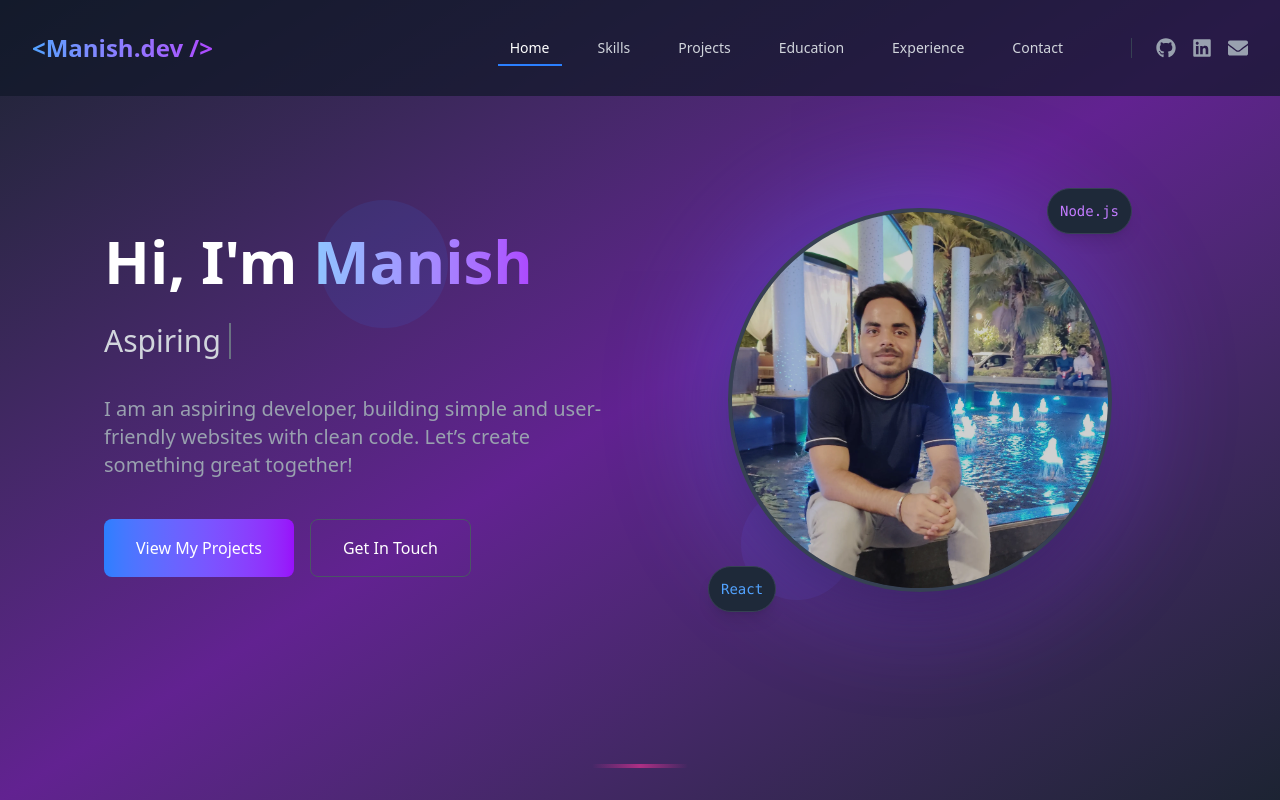
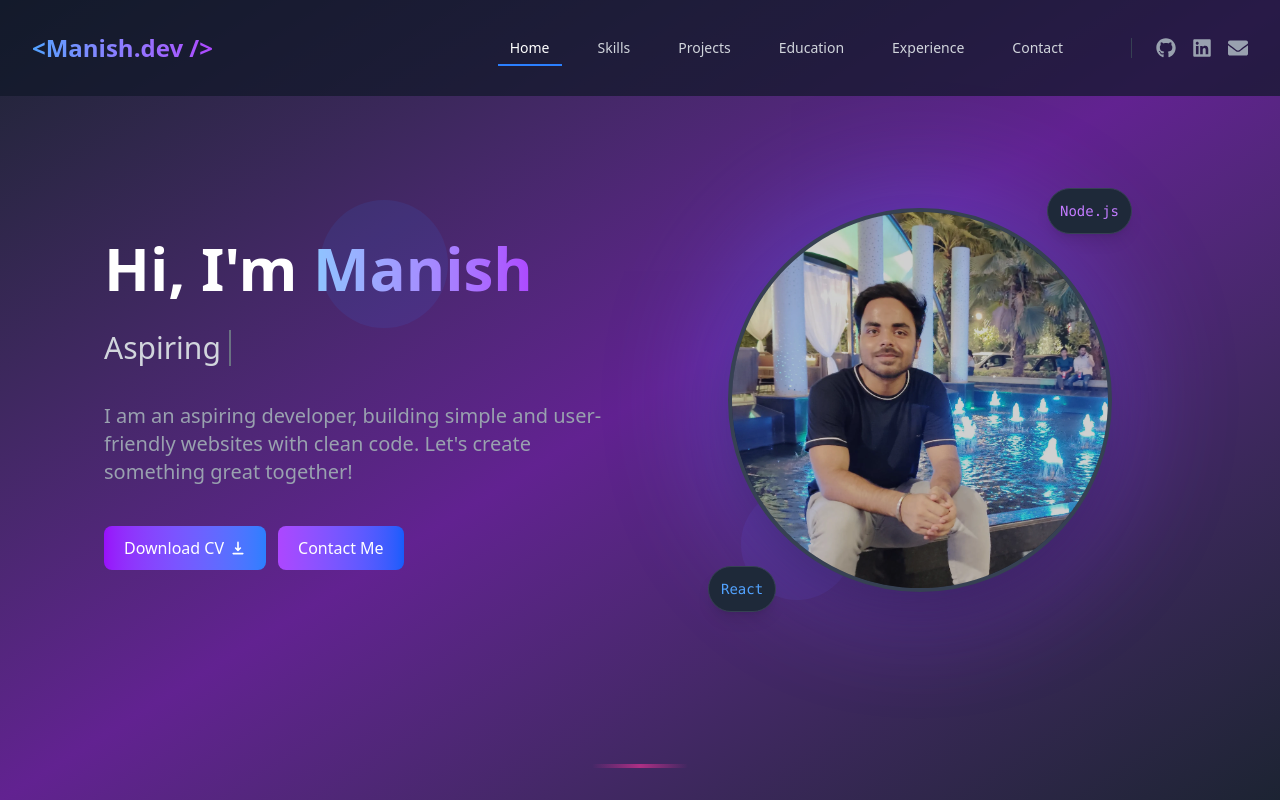
Before and after one commit to thekmanish/portfolio, a React (Vite) app: page / in a window 1280 px wide. Shown: the top 800 px of the page. Built offline with nearby package versions, Linux system fonts and the light colour scheme.

Commit message:
Added Resume Link

```diff
--- a/src/components/Hero.jsx
+++ b/src/components/Hero.jsx
@@ -60,6 +60,17 @@ export default function Hero() {
     }
   };
 
+  const downloadResume = () => {
+    // Replace with your actual resume file path
+    const resumeUrl = "ManishKumarSingh_Resume.pdf";
+    const link = document.createElement("a");
+    link.href = resumeUrl;
+    link.download = "ManishKumarSingh_Resume.pdf";
+    document.body.appendChild(link);
+    link.click();
+    document.body.removeChild(link);
+  };
+
   return (
     <section
       id="home"
@@ -95,21 +106,41 @@ export default function Hero() {
 
             <p className="text-gray-400 text-lg sm:text-xl mb-10 max-w-lg mx-auto lg:mx-0">
               I am an aspiring developer, building simple and user-friendly
-              websites with clean code. Let’s create something great together!
+              websites with clean code. Let's create something great together!
             </p>
 
-            <div className="flex flex-col sm:flex-row gap-4 justify-center lg:justify-start">
+            <div className="flex flex-wrap gap-3 justify-center lg:justify-start items-center">
+              {/* <button
+                onClick={() => scrollToSection("projects")}
+                className="px-5 py-2.5 bg-gradient-to-r from-blue-500 to-purple-600 text-white font-medium rounded-lg hover:shadow-lg hover:shadow-blue-500/30 transition-all duration-300 transform hover:-translate-y-0.5 text-sm sm:text-base"
+              >
+                View Projects
+              </button> */}
+
               <button
-                onClick={() => scrollToSection("projects")}
-                className="px-6 py-3 sm:px-8 sm:py-4 bg-gradient-to-r from-blue-500 to-purple-600 text-white font-medium rounded-lg hover:shadow-lg hover:shadow-blue-500/30 transition-all duration-300 transform hover:-translate-y-1"
+                onClick={downloadResume}
+                className="px-5 py-2.5 bg-gradient-to-r from-purple-600 to-blue-500 text-white font-medium rounded-lg hover:shadow-lg hover:shadow-purple-500/30 transition-all duration-300 transform hover:-translate-y-0.5 flex items-center gap-1.5 text-sm sm:text-base group"
               >
-                View My Projects
+                <span>Download CV</span>
+                <svg
+                  xmlns="http://www.w3.org/2000/svg"
+                  className="h-4 w-4 group-hover:translate-y-0.5 transition-transform"
+                  viewBox="0 0 20 20"
+                  fill="currentColor"
+                >
+                  <path
+                    fillRule="evenodd"
+                    d="M3 17a1 1 0 011-1h12a1 1 0 110 2H4a1 1 0 01-1-1zm3.293-7.707a1 1 0 011.414 0L9 10.586V3a1 1 0 112 0v7.586l1.293-1.293a1 1 0 111.414 1.414l-3 3a1 1 0 01-1.414 0l-3-3a1 1 0 010-1.414z"
+                    clipRule="evenodd"
+                  />
+                </svg>
               </button>
+
               <button
                 onClick={() => scrollToSection("contact")}
-                className="px-6 py-3 sm:px-8 sm:py-4 border border-gray-600 text-white font-medium rounded-lg hover:bg-gray-800/50 transition-all duration-300"
+                className="px-5 py-2.5 bg-gradient-to-r from-purple-500 to-blue-600 text-white font-medium rounded-lg hover:shadow-lg hover:shadow-purple-500/30 transition-all duration-300 transform hover:-translate-y-0.5 text-sm sm:text-base"
               >
-                Get In Touch
+                Contact Me
               </button>
             </div>
           </div>
@@ -122,8 +153,6 @@ export default function Hero() {
 
               {/* Profile image container */}
               <div className="relative w-full h-full rounded-full overflow-hidden border-4 border-gray-700 shadow-2xl bg-gray-800 flex items-center justify-center">
-                {/* Replace this div with your actual image */}
-                {/* <div className="text-4xl text-gray-500">Your Image</div> */}
                 <img
                   src="manish.webp"
                   alt="Profile"
@@ -142,18 +171,6 @@ export default function Hero() {
           </div>
         </div>
       </div>
-
-      {/* Scroll indicator */}
-      {/* <div className="absolute bottom-10 left-1/2 transform -translate-x-1/2">
-        <a href="#projects" className="animate-bounce block">
-          <div className="w-8 h-14 border-4 border-gray-400 rounded-full flex justify-center">
-            <div className="w-1 h-3 bg-gray-400 rounded-full mt-2"></div>
-          </div>
-          <span className="text-gray-400 text-xs mt-2 block text-center">
-            Scroll Down
-          </span>
-        </a>
-      </div> */}
     </section>
   );
 }
```
Also changed, not shown: 1 other file (tests, documents, lock files or other folders).
